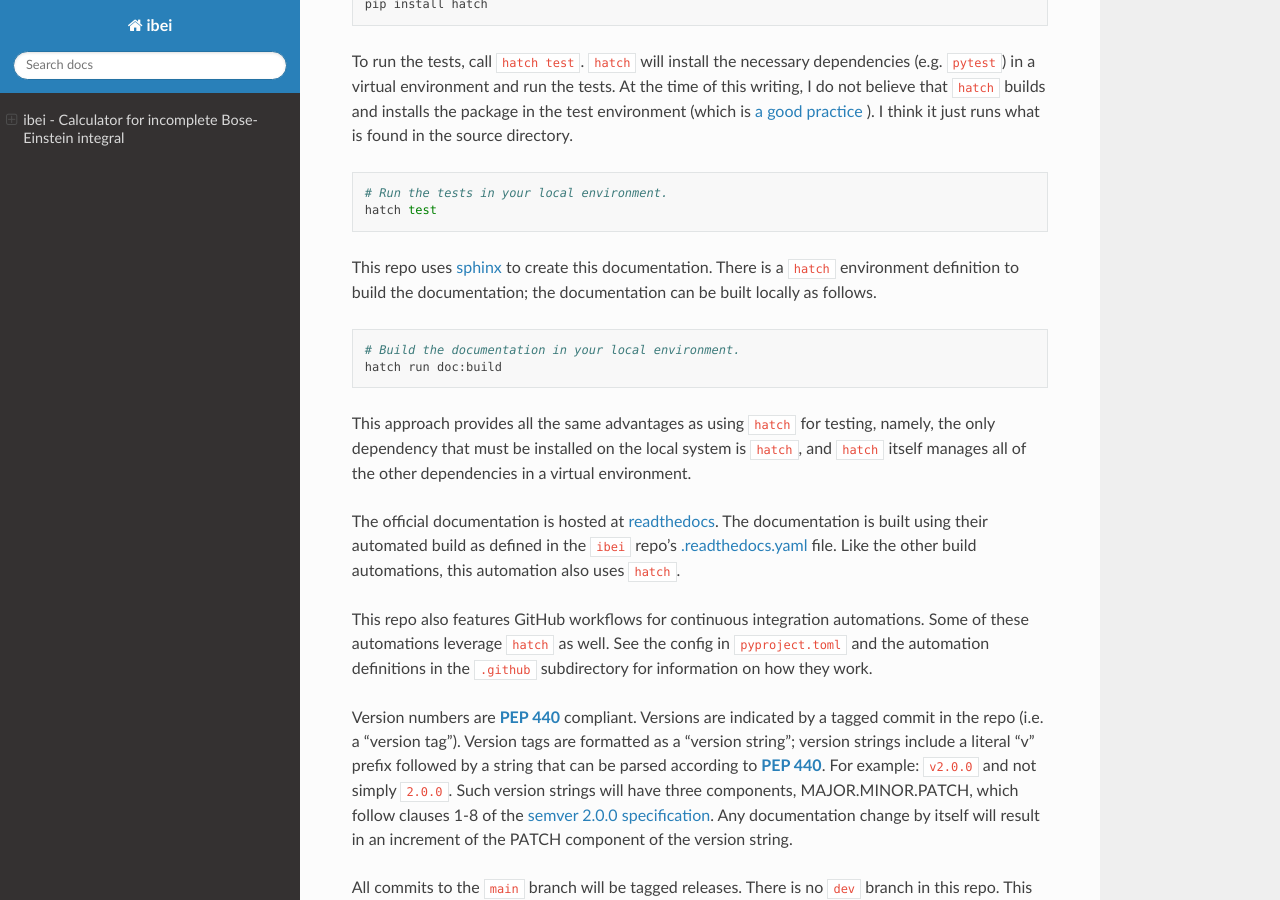
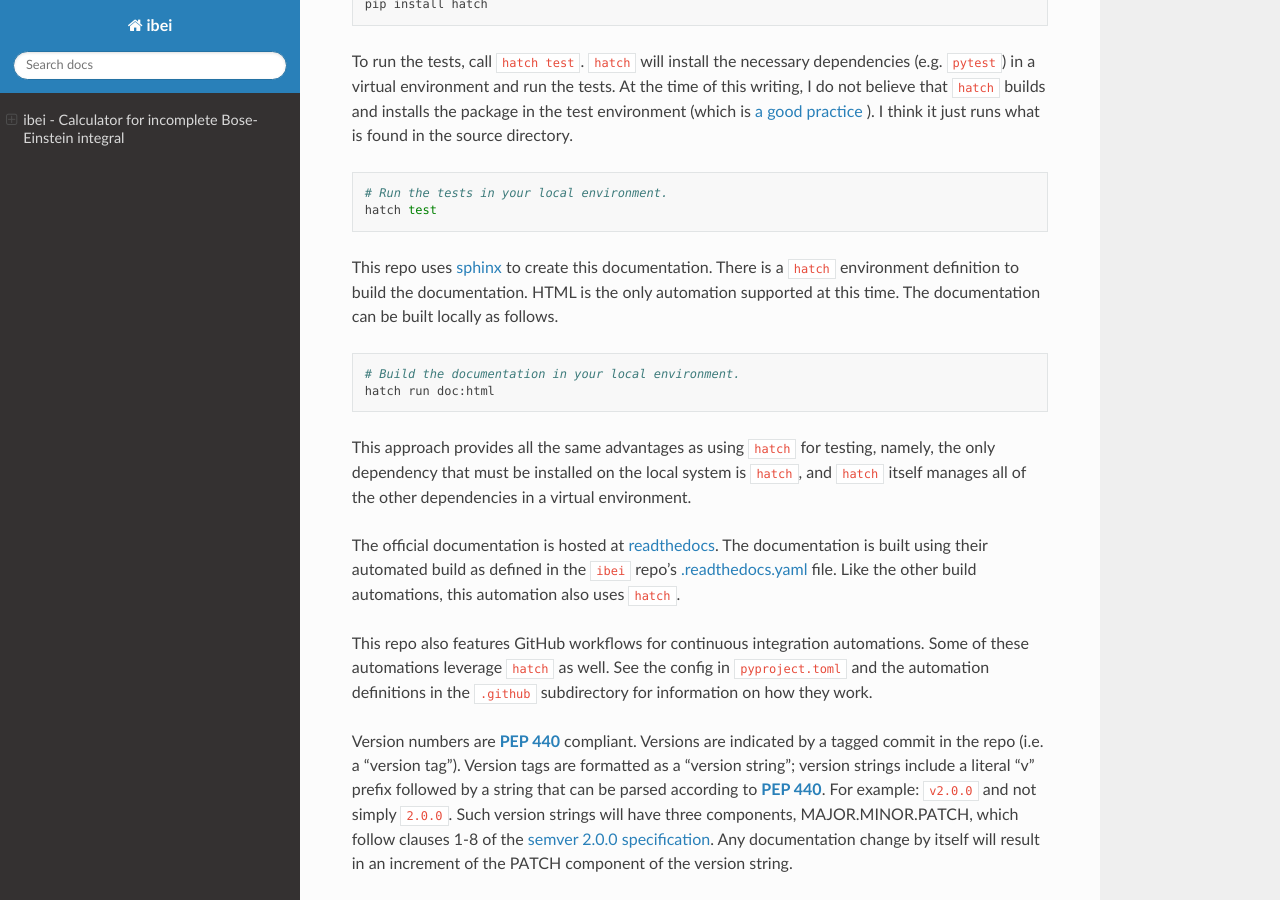
Before and after one commit to jrsmith3/ibei, a Sphinx documentation site: the page built from doc/index.rst, in a window 1280 px wide and 900 px high, scrolled down 4080 px. Built offline with Sphinx 7.4.7 and the Read the Docs theme 3.1.0, drawn with Linux system fonts in a browser that asks for light colours; the version number could not be read and is left out; cross-references to code outside the pages are shown as plain code.

Commit message:
Update script and docs

```diff
--- a/doc/index.rst
+++ b/doc/index.rst
@@ -213,13 +213,13 @@ run the tests. At the time of this writing, I do not believe that
 
 This repo uses `sphinx <https://www.sphinx-doc.org/en/master/>`_ to
 create this documentation. There is a ``hatch`` environment definition
-to build the documentation; the documentation can be built locally as
-follows.
+to build the documentation. HTML is the only automation supported at
+this time. The documentation can be built locally as follows.
 
 .. code-block:: bash
 
     # Build the documentation in your local environment.
-    hatch run doc:build
+    hatch run doc:html
 
 
 This approach provides all the same advantages as using ``hatch`` for
--- a/pyproject.toml
+++ b/pyproject.toml
@@ -56,7 +56,7 @@ dependencies = [
 ]
 
 [tool.hatch.envs.doc.scripts]
-build = "sphinx-build doc doc_build --color -W -bhtml"
+html = "sphinx-build --color -W -bhtml doc doc_html"
 
 [tool.hatch.build.hooks.vcs]
 version-file = "src/ibei/_version.py"
```
